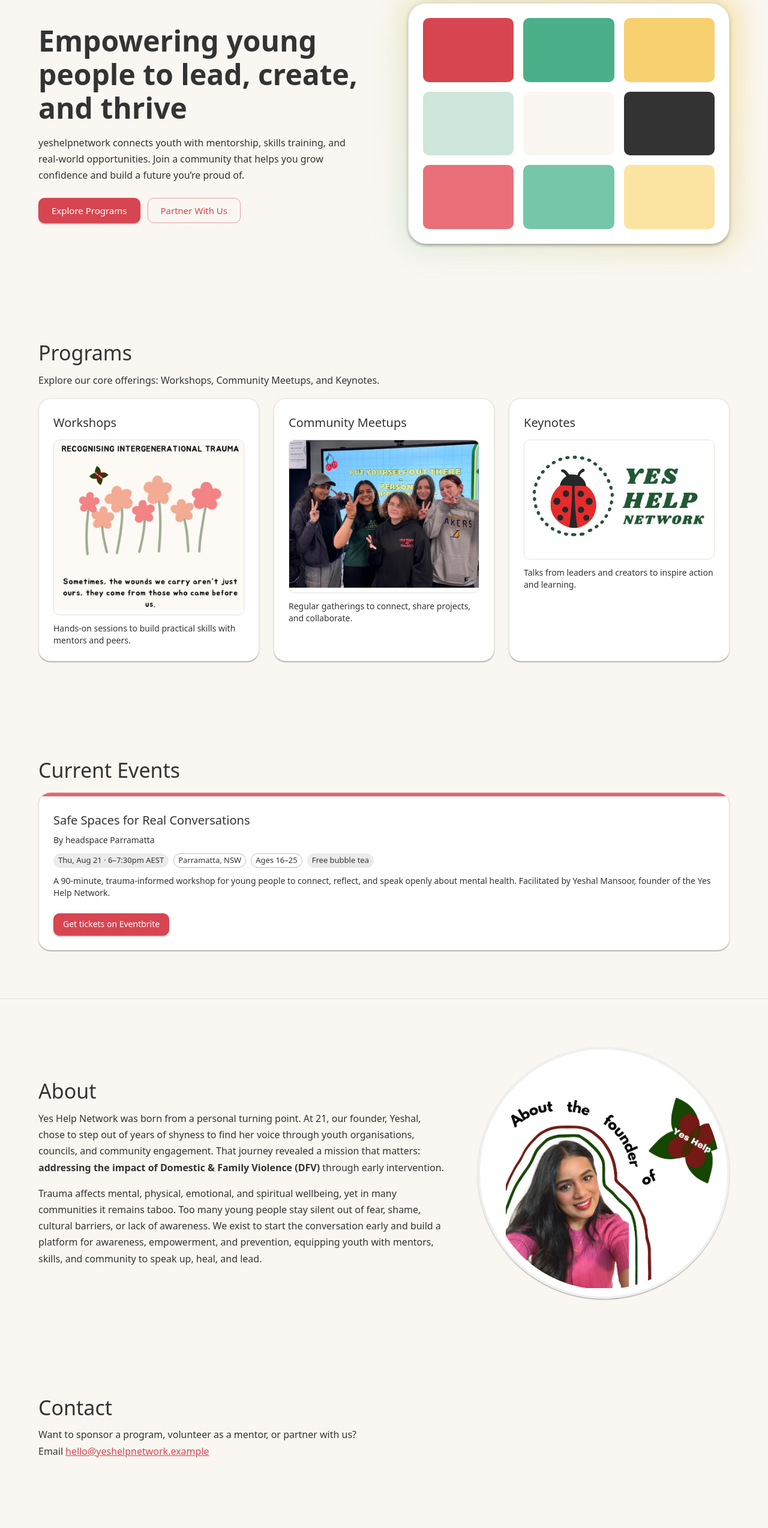
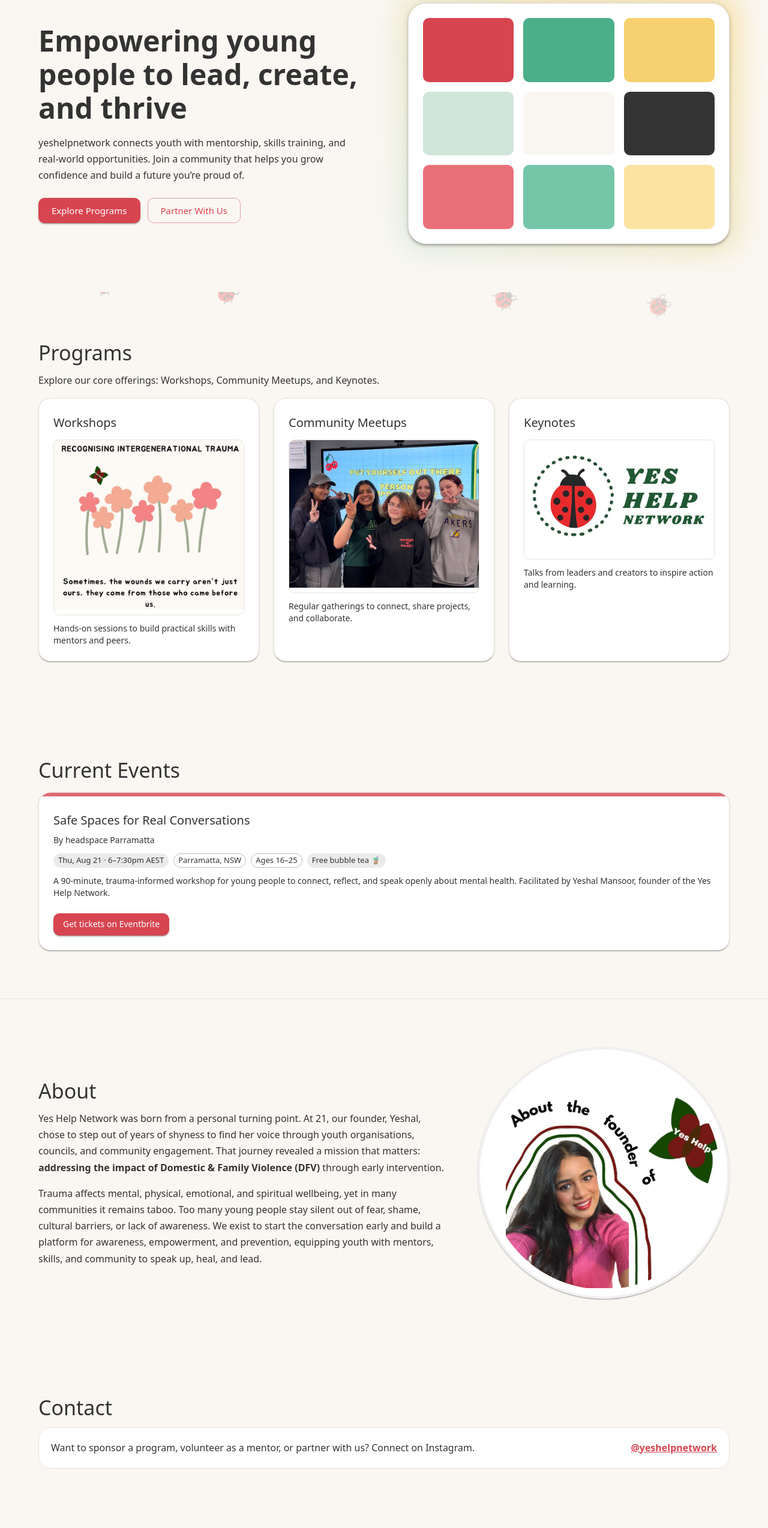
Before and after one commit to yeshelpnetwork/yeshelpnetwork.github.io, a Next.js app: page / in a window 1280 px wide. Shown: the part 140-2688 px from the top of the page at 60% size. Built offline with nearby package versions, Linux system fonts and the light colour scheme.

Commit message:
Add the ladybugs

```diff
--- a/app/globals.css
+++ b/app/globals.css
@@ -16,3 +16,74 @@
   color: rgb(var(--foreground));
   background: rgb(var(--background));
 }
+
+/* Floating ladybug background (CSS-only, minimal footprint) */
+.floating-bugs {
+  position: fixed;
+  inset: 0;
+  pointer-events: none;
+  z-index: 0;
+  overflow: hidden;
+}
+
+.site-content {
+  position: relative;
+  z-index: 1;
+}
+
+.floating-bugs .bug {
+  position: absolute;
+  top: 100%;
+  animation-name: bug-float;
+  animation-duration: 22s;
+  animation-timing-function: linear;
+  animation-iteration-count: infinite;
+  opacity: 0.35; /* half-transparent vibe */
+  transform: translateY(0) rotate(0deg);
+}
+
+.floating-bugs .bug:nth-child(2) { animation-duration: 26s; opacity: 0.28; }
+.floating-bugs .bug:nth-child(3) { animation-duration: 24s; opacity: 0.32; }
+.floating-bugs .bug:nth-child(4) { animation-duration: 28s; opacity: 0.26; }
+.floating-bugs .bug:nth-child(5) { animation-duration: 23s; opacity: 0.30; }
+.floating-bugs .bug:nth-child(6) { animation-duration: 27s; opacity: 0.24; }
+.floating-bugs .bug:nth-child(7) { animation-duration: 25s; opacity: 0.30; }
+.floating-bugs .bug:nth-child(8) { animation-duration: 29s; opacity: 0.22; }
+.floating-bugs .bug:nth-child(9) { animation-duration: 21s; opacity: 0.34; }
+.floating-bugs .bug:nth-child(10) { animation-duration: 30s; opacity: 0.20; }
+.floating-bugs .bug:nth-child(11) { animation-duration: 26s; opacity: 0.28; }
+
+/* slight stagger so they don't all start at once */
+.floating-bugs .bug:nth-child(odd) { animation-delay: -6s; }
+.floating-bugs .bug:nth-child(3n) { animation-delay: -3s; }
+
+.floating-bugs .emoji {
+  display: inline-block;
+  font-size: clamp(20px, 3vw, 36px);
+  filter: saturate(0.9);
+  animation-name: bug-sway;
+  animation-duration: 6s;
+  animation-timing-function: ease-in-out;
+  animation-iteration-count: infinite;
+}
+
+.floating-bugs .bug:nth-child(2) .emoji { animation-duration: 7s; }
+.floating-bugs .bug:nth-child(3) .emoji { animation-duration: 5.5s; }
+.floating-bugs .bug:nth-child(4) .emoji { animation-duration: 6.5s; }
+.floating-bugs .bug:nth-child(5) .emoji { animation-duration: 5s; }
+.floating-bugs .bug:nth-child(6) .emoji { animation-duration: 7.5s; }
+.floating-bugs .bug:nth-child(7) .emoji { animation-duration: 6.25s; }
+.floating-bugs .bug:nth-child(8) .emoji { animation-duration: 7.25s; }
+.floating-bugs .bug:nth-child(9) .emoji { animation-duration: 5.75s; }
+.floating-bugs .bug:nth-child(10) .emoji { animation-duration: 8s; }
+.floating-bugs .bug:nth-child(11) .emoji { animation-duration: 6.75s; }
+
+@keyframes bug-float {
+  0% { transform: translateY(0) rotate(0deg); }
+  100% { transform: translateY(-120vh) rotate(360deg); }
+}
+
+@keyframes bug-sway {
+  0%, 100% { transform: translateX(0); }
+  50% { transform: translateX(18px); }
+}
--- a/app/layout.tsx
+++ b/app/layout.tsx
@@ -29,7 +29,23 @@
         <meta name="emotion-insertion-point" content="" />
       </head>
       <body>
+        {/* Background floating ladybugs layer (decorative only) */}
+        <div className="floating-bugs" aria-hidden="true">
+          <span className="bug" style={{ left: '4%' }}><span className="emoji">🐞</span></span>
+          <span className="bug" style={{ left: '12%' }}><span className="emoji">🐞</span></span>
+          <span className="bug" style={{ left: '20%' }}><span className="emoji">🐞</span></span>
+          <span className="bug" style={{ left: '28%' }}><span className="emoji">🐞</span></span>
+          <span className="bug" style={{ left: '36%' }}><span className="emoji">🐞</span></span>
+          <span className="bug" style={{ left: '44%' }}><span className="emoji">🐞</span></span>
+          <span className="bug" style={{ left: '56%' }}><span className="emoji">🐞</span></span>
+          <span className="bug" style={{ left: '64%' }}><span className="emoji">🐞</span></span>
+          <span className="bug" style={{ left: '76%' }}><span className="emoji">🐞</span></span>
+          <span className="bug" style={{ left: '84%' }}><span className="emoji">🐞</span></span>
+          <span className="bug" style={{ left: '92%' }}><span className="emoji">🐞</span></span>
+        </div>
+
         <ThemeRegistry>
+          <div className="site-content">
             <HeaderBar />
             <main>{children}</main>
             <footer>
@@ -43,6 +59,7 @@
                 </Typography>
               </Container>
             </footer>
+          </div>
         </ThemeRegistry>
       </body>
     </html>
--- a/app/page.tsx
+++ b/app/page.tsx
@@ -167,7 +167,7 @@
                 <Chip label="Thu, Aug 21 · 6–7:30pm AEST" size="small" />
                 <Chip label="Parramatta, NSW" size="small" variant="outlined" />
                 <Chip label="Ages 16–25" size="small" variant="outlined" />
-                <Chip label="Free bubble tea" size="small" />
+                <Chip label="Free bubble tea 🧋" size="small" />
               </Stack>
 
               <Typography variant="body2" color="text.secondary" sx={{ mt: 1.5 }}>
@@ -265,12 +265,23 @@
           <Typography variant="h4" component="h2" fontWeight={700} gutterBottom>
             Contact
           </Typography>
-          <Typography variant="body1" color="text.secondary" sx={{ maxWidth: 720 }}>
-            Want to sponsor a program, volunteer as a mentor, or partner with us? Email
-            <Box component="a" href="mailto:hello@yeshelpnetwork.example" sx={{ ml: 0.5, color: 'primary.main', textDecoration: 'underline' }}>
-              hello@yeshelpnetwork.example
+          <Box sx={{ mt: 1.5, border: 1, borderColor: 'divider', borderRadius: 2, p: { xs: 2, sm: 2.5 }, bgcolor: 'background.paper' }}>
+            <Box sx={{ display: 'grid', gridTemplateColumns: { xs: '1fr', sm: '1fr auto' }, alignItems: 'center', gap: 2 }}>
+              <Typography variant="body1" color="text.secondary">
+                Want to sponsor a program, volunteer as a mentor, or partner with us? Connect on Instagram.
+              </Typography>
+              <Box
+                component="a"
+                href="https://www.instagram.com/yeshelpnetwork"
+                target="_blank"
+                rel="noopener noreferrer nofollow"
+                sx={{ color: 'primary.main', textDecoration: 'underline', fontWeight: 600, whiteSpace: 'nowrap', justifySelf: { sm: 'end' } }}
+                aria-label="Open Instagram profile @yeshelpnetwork (opens in a new tab)"
+              >
+                @yeshelpnetwork
+              </Box>
             </Box>
-          </Typography>
+          </Box>
         </Container>
       </Box>
     </Box>
```
Lines whose indentation alone changed are shown as unchanged.
